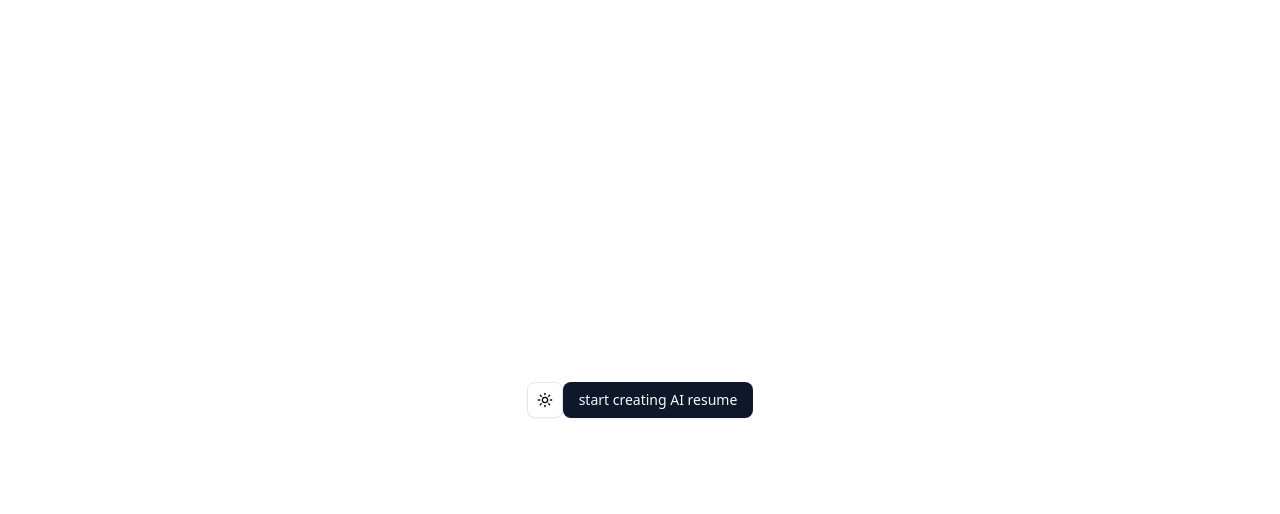
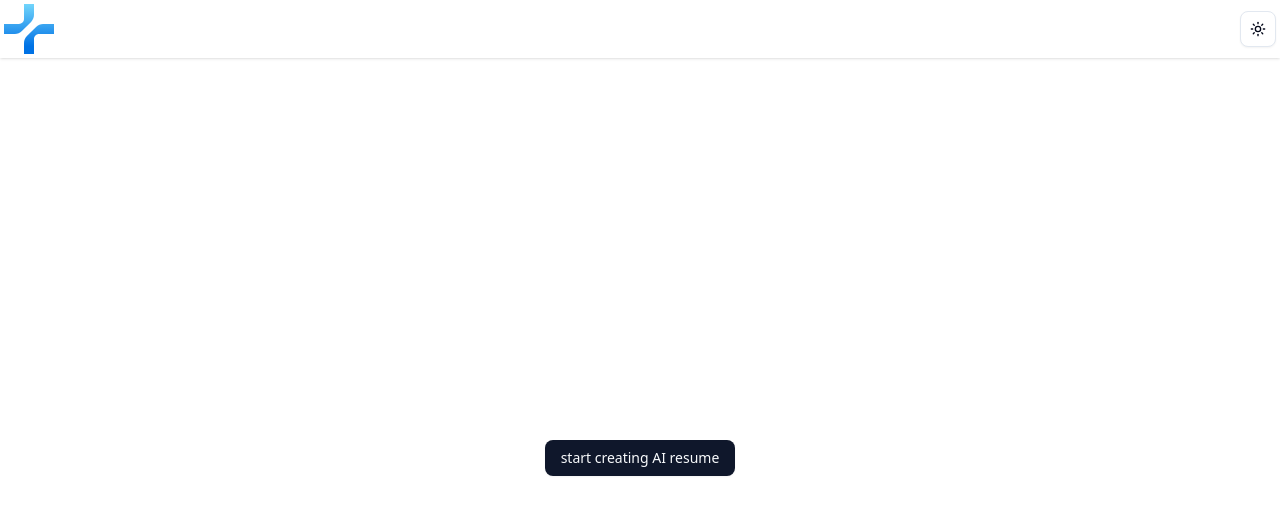
Before and after one commit to never-potm/ai_resume_generator, a Next.js app: page / in a window 1280 px wide. Shown: the top 514 px of the page. Built offline with nearby package versions, Linux system fonts and the light colour scheme.

Commit message:
added navigation with logo from logoipsum

```diff
--- a/app/layout.js
+++ b/app/layout.js
@@ -1,6 +1,7 @@
 import {Geist, Geist_Mono} from "next/font/google";
 import "./globals.css";
 import {ThemeProvider} from "@/context/theme";
+import TopNav from "@/components/nav/top-nav";
 
 const geistSans = Geist({
     variable: "--font-geist-sans",
@@ -27,6 +28,7 @@ export default function RootLayout({children}) {
             enableSystem
             disableTransitionOnChange
         >
+            <TopNav/>
             {children}
         </ThemeProvider>
         </body>
--- a/app/page.js
+++ b/app/page.js
@@ -1,11 +1,9 @@
 import {Button} from '@/components/ui/button';
 import Link from 'next/link';
-import {ModeToggle} from "@/components/nav/mode-toggle";
 
 export default function Home() {
   return (
       <div className="flex justify-center items-center h-screen">
-          <ModeToggle />
           <Link href="/resume/create">
               <Button>start creating AI resume</Button>
           </Link>
--- /dev/null
+++ b/components/nav/top-nav.js
@@ -0,0 +1,17 @@
+import React from 'react';
+import Link from 'next/link';
+import Image from 'next/image';
+import {ModeToggle} from "@/components/nav/mode-toggle";
+
+function TopNav() {
+    return (
+        <nav className="flex justify-between items-center p-1 shadow">
+            <Link href="/">
+                <Image src="/logo.svg" alt="logo" width={50} height={50}/>
+            </Link>
+            <ModeToggle/>
+        </nav>
+    );
+}
+
+export default TopNav;
--- a/package.json
+++ b/package.json
@@ -3,7 +3,7 @@
   "version": "0.1.0",
   "private": true,
   "scripts": {
-    "dev": "next dev",
+    "dev": "next dev --turbopack",
     "build": "next build",
     "start": "next start",
     "lint": "next lint"
```
Also changed, not shown: public/logo.svg (added).
